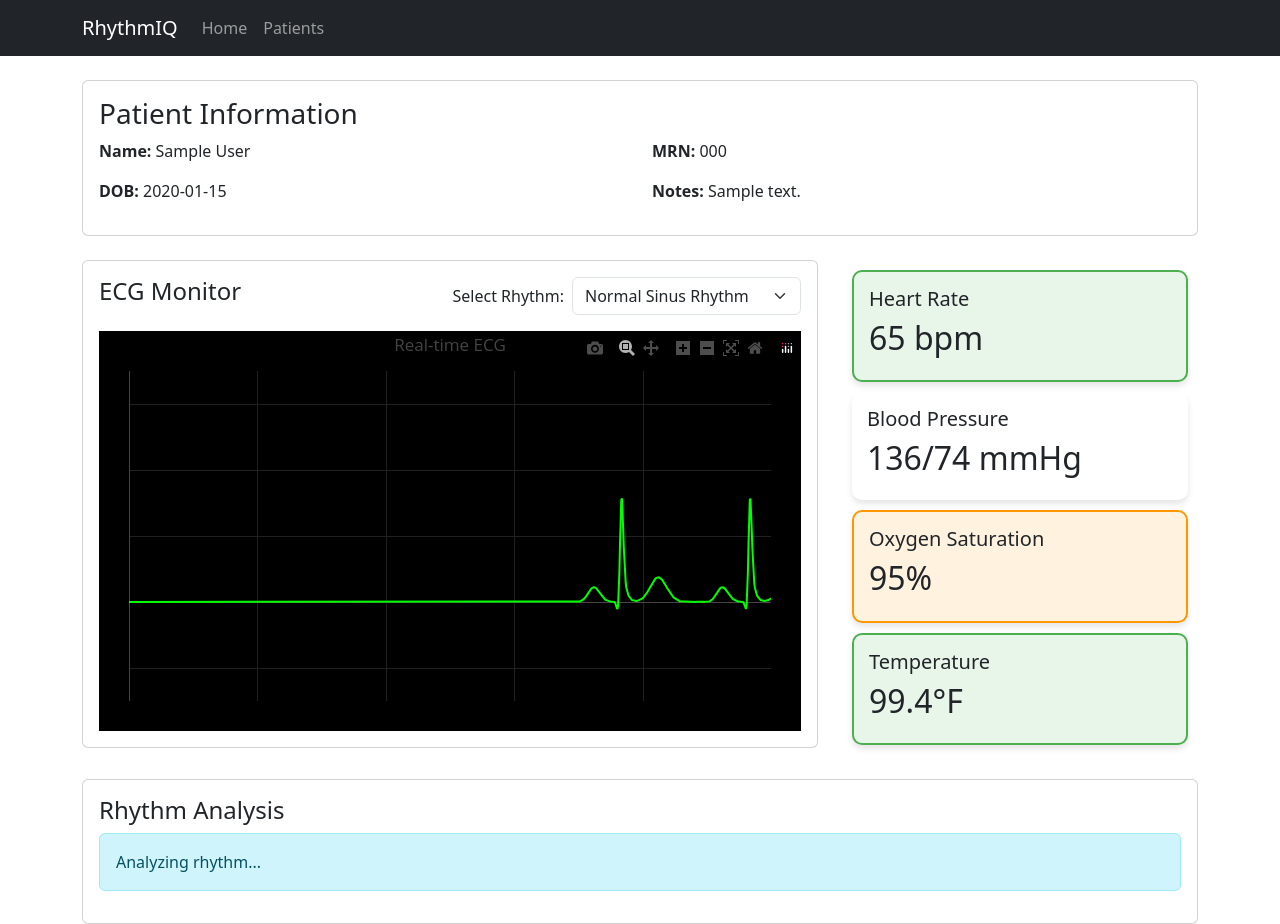
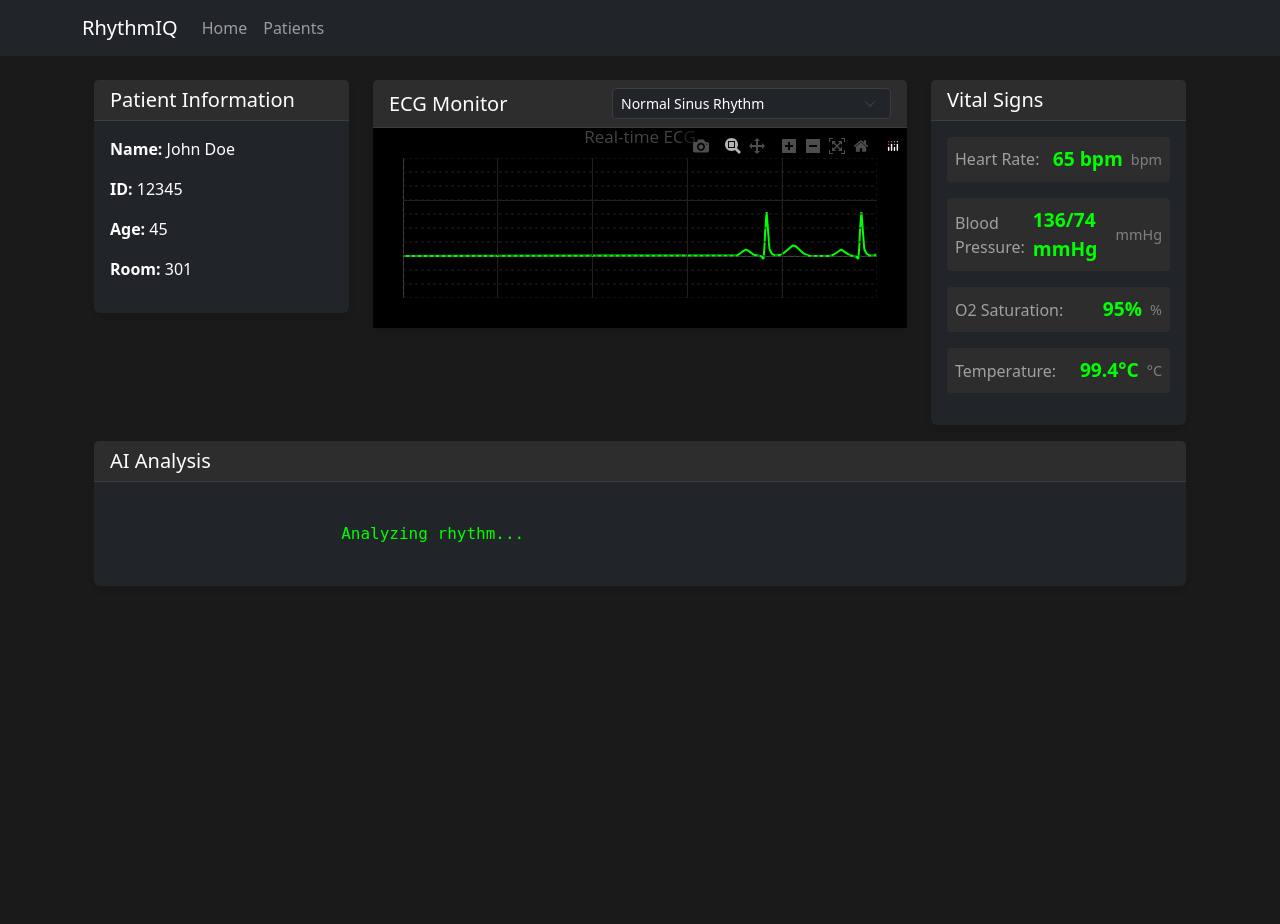
Before and after one commit to brentrain/cardiac_monitoring, a Flask app: page /monitor/1 in a window 1280 px wide. After the commit the page ends 586 px from the top, so only its background shows below. Run offline with Flask 3, Linux system fonts and the light colour scheme; tables that the repository leaves empty hold one stand-in row (values such as "Sample post"); some libraries are stand-ins or nearby versions.

Commit message:
Add ECG grid pattern and improve UI layout

```diff
--- a/templates/index.html
+++ b/templates/index.html
@@ -50,6 +50,12 @@
                     </li>
                     <li class="list-group-item">
                         <i class="fas fa-bell text-warning"></i> Automatic alerts for abnormal readings
+                    </li>
+                    <li class="list-group-item">
+                        <i class="fas fa-bell text-warning"></i> Emphasis on alarm fatigue reduction
+                    </li>
+                    <li class="list-group-item">
+                        <i class="fas fa-bell text-warning"></i> Reduction in false positives
                     </li>
                 </ul>
             </div>
--- a/templates/monitor.html
+++ b/templates/monitor.html
@@ -1,35 +1,30 @@
 {% extends "base.html" %}
 
 {% block content %}
-<div class="row">
-    <div class="col-md-12 mb-4">
-        <div class="card">
-            <div class="card-body">
-                <h3>Patient Information</h3>
-                <div class="row">
-                    <div class="col-md-6">
-                        <p><strong>Name:</strong> {{ patient.first_name }} {{ patient.last_name }}</p>
-                        <p><strong>DOB:</strong> {{ patient.date_of_birth.strftime('%Y-%m-%d') }}</p>
-                    </div>
-                    <div class="col-md-6">
-                        <p><strong>MRN:</strong> {{ patient.medical_record_number }}</p>
-                        <p><strong>Notes:</strong> {{ patient.notes }}</p>
-                    </div>
+<div class="container-fluid">
+    <div class="row">
+        <!-- Patient Information -->
+        <div class="col-md-3">
+            <div class="card bg-dark text-white mb-3">
+                <div class="card-header">
+                    <h5 class="card-title mb-0">Patient Information</h5>
+                </div>
+                <div class="card-body">
+                    <p><strong>Name:</strong> <span id="patient-name">John Doe</span></p>
+                    <p><strong>ID:</strong> <span id="patient-id">12345</span></p>
+                    <p><strong>Age:</strong> <span id="patient-age">45</span></p>
+                    <p><strong>Room:</strong> <span id="patient-room">301</span></p>
                 </div>
             </div>
         </div>
-    </div>
-</div>
 
-<div class="row">
-    <div class="col-md-8">
-        <div class="card">
-            <div class="card-body">
-                <div class="d-flex justify-content-between align-items-center mb-3">
-                    <h4>ECG Monitor</h4>
-                    <div class="d-flex align-items-center">
-                        <label for="rhythmSelector" class="me-2">Select Rhythm:</label>
-                        <select id="rhythmSelector" class="form-select" style="width: auto;">
+        <!-- Main ECG Display -->
+        <div class="col-md-6">
+            <div class="card bg-dark text-white mb-3">
+                <div class="card-header d-flex justify-content-between align-items-center">
+                    <h5 class="card-title mb-0">ECG Monitor</h5>
+                    <div>
+                        <select id="rhythmSelector" class="form-select form-select-sm bg-dark text-white">
                             <option value="normal">Normal Sinus Rhythm</option>
                             <option value="tachycardia">Sinus Tachycardia</option>
                             <option value="bradycardia">Sinus Bradycardia</option>
@@ -38,47 +33,117 @@
                             <option value="vfib">Ventricular Fibrillation</option>
                             <option value="heart_block_2">2nd Degree Heart Block</option>
                             <option value="heart_block_3">3rd Degree Heart Block</option>
-                            <option value="pvc">PVC</option>
+                            <option value="pvc">Premature Ventricular Contractions</option>
                             <option value="random">Random Rhythm</option>
                         </select>
                     </div>
                 </div>
-                <div id="ecg-plot"></div>
+                <div class="card-body p-0">
+                    <div id="ecg-plot" style="height: 200px;"></div>
+                </div>
+            </div>
+        </div>
+
+        <!-- Vital Signs -->
+        <div class="col-md-3">
+            <div class="card bg-dark text-white mb-3">
+                <div class="card-header">
+                    <h5 class="card-title mb-0">Vital Signs</h5>
+                </div>
+                <div class="card-body">
+                    <div class="vital-sign">
+                        <span class="vital-label">Heart Rate:</span>
+                        <span id="heart-rate" class="vital-value">75</span>
+                        <span class="vital-unit">bpm</span>
+                    </div>
+                    <div class="vital-sign">
+                        <span class="vital-label">Blood Pressure:</span>
+                        <span id="blood-pressure" class="vital-value">120/80</span>
+                        <span class="vital-unit">mmHg</span>
+                    </div>
+                    <div class="vital-sign">
+                        <span class="vital-label">O2 Saturation:</span>
+                        <span id="o2-saturation" class="vital-value">98</span>
+                        <span class="vital-unit">%</span>
+                    </div>
+                    <div class="vital-sign">
+                        <span class="vital-label">Temperature:</span>
+                        <span id="temperature" class="vital-value">37.0</span>
+                        <span class="vital-unit">°C</span>
+                    </div>
+                </div>
             </div>
         </div>
     </div>
-    <div class="col-md-4">
-        <div class="vital-card" id="heart-rate-card">
-            <h5>Heart Rate</h5>
-            <h2 id="heart-rate-value">-- bpm</h2>
-        </div>
-        <div class="vital-card" id="blood-pressure-card">
-            <h5>Blood Pressure</h5>
-            <h2 id="blood-pressure-value">--/-- mmHg</h2>
-        </div>
-        <div class="vital-card" id="oxygen-card">
-            <h5>Oxygen Saturation</h5>
-            <h2 id="oxygen-value">--%</h2>
-        </div>
-        <div class="vital-card" id="temperature-card">
-            <h5>Temperature</h5>
-            <h2 id="temperature-value">--°F</h2>
-        </div>
-    </div>
-</div>
 
-<div class="row mt-4">
-    <div class="col-md-12">
-        <div class="card">
-            <div class="card-body">
-                <h4>Rhythm Analysis</h4>
-                <div id="rhythm-status" class="alert alert-info">
-                    Analyzing rhythm...
+    <!-- AI Analysis -->
+    <div class="row">
+        <div class="col-12">
+            <div class="card bg-dark text-white">
+                <div class="card-header">
+                    <h5 class="card-title mb-0">AI Analysis</h5>
+                </div>
+                <div class="card-body">
+                    <div id="ai-analysis" class="analysis-content">
+                        Analyzing rhythm...
+                    </div>
                 </div>
             </div>
         </div>
     </div>
 </div>
+
+<style>
+    body {
+        background-color: #1a1a1a;
+        color: #ffffff;
+    }
+    .card {
+        border: none;
+        box-shadow: 0 4px 6px rgba(0, 0, 0, 0.1);
+    }
+    .card-header {
+        background-color: #2d2d2d;
+        border-bottom: 1px solid #3d3d3d;
+    }
+    .vital-sign {
+        display: flex;
+        align-items: center;
+        margin-bottom: 1rem;
+        padding: 0.5rem;
+        background-color: #2d2d2d;
+        border-radius: 4px;
+    }
+    .vital-label {
+        flex: 1;
+        color: #a0a0a0;
+    }
+    .vital-value {
+        font-size: 1.2rem;
+        font-weight: bold;
+        margin: 0 0.5rem;
+        color: #00ff00;
+    }
+    .vital-unit {
+        color: #808080;
+        font-size: 0.9rem;
+    }
+    .analysis-content {
+        font-family: monospace;
+        white-space: pre-wrap;
+        color: #00ff00;
+    }
+    .form-select {
+        border-color: #3d3d3d;
+        color: #ffffff;
+    }
+    .form-select:focus {
+        background-color: #2d2d2d;
+        border-color: #4d4d4d;
+        color: #ffffff;
+    }
+</style>
+
 {% endblock %}
 
 {% block scripts %}
@@ -106,21 +171,68 @@
             showgrid: true,
             gridcolor: '#202020',
             gridwidth: 1,
-            showticklabels: false
+            showticklabels: false,
+            range: [0, 1000],
+            gridpattern: 'dot',
+            griddash: [1, 4]
         },
         yaxis: {
             showgrid: true,
             gridcolor: '#202020',
             gridwidth: 1,
-            range: [-1.5, 3.5],  // Adjusted range for better visualization
-            showticklabels: false
+            range: [-1.5, 3.5],
+            showticklabels: false,
+            gridpattern: 'dot',
+            griddash: [1, 4]
         },
-        margin: { t: 40, l: 30, r: 30, b: 30 },
-        height: 400,
+        margin: { t: 30, l: 30, r: 30, b: 30 },
+        height: 200,
+        showlegend: false,
+        shapes: [
+            // Add vertical lines every 200 units (5mm on ECG paper)
+            ...Array.from({length: 6}, (_, i) => ({
+                type: 'line',
+                x0: i * 200,
+                y0: -1.5,
+                x1: i * 200,
+                y1: 3.5,
+                line: {
+                    color: '#202020',
+                    width: 1,
+                    dash: 'dot'
+                }
+            })),
+            // Add horizontal lines every 0.5 units (5mm on ECG paper)
+            ...Array.from({length: 11}, (_, i) => ({
+                type: 'line',
+                x0: 0,
+                y0: -1.5 + (i * 0.5),
+                x1: 1000,
+                y1: -1.5 + (i * 0.5),
+                line: {
+                    color: '#202020',
+                    width: 1,
+                    dash: 'dot'
+                }
+            }))
+        ]
+    };
+
+    // Add a second trace for the grid pattern
+    const gridTrace = {
+        x: [],
+        y: [],
+        type: 'scatter',
+        mode: 'lines',
+        line: {
+            color: '#202020',
+            width: 1,
+            dash: 'dot'
+        },
         showlegend: false
     };
 
-    Plotly.newPlot(ecgPlot, [trace], layout);
+    Plotly.newPlot(ecgPlot, [trace, gridTrace], layout);
 
     // Improved ECG wave generator functions
     function gaussian(x, mean, std) {
@@ -252,7 +364,7 @@
                 default:
                     heartRate = Math.floor(Math.random() * (100 - 60) + 60);
             }
-            document.getElementById('heart-rate-value').textContent = `${heartRate} bpm`;
+            document.getElementById('heart-rate').textContent = `${heartRate} bpm`;
             updateCardStatus('heart-rate-card', heartRate, 60, 100);
         }
     }
@@ -264,9 +376,9 @@
         const oxygen = Math.floor(Math.random() * (100 - 95) + 95);
         const temperature = (Math.random() * (99.5 - 97.5) + 97.5).toFixed(1);
 
-        document.getElementById('blood-pressure-value').textContent = `${systolic}/${diastolic} mmHg`;
-        document.getElementById('oxygen-value').textContent = `${oxygen}%`;
-        document.getElementById('temperature-value').textContent = `${temperature}°F`;
+        document.getElementById('blood-pressure').textContent = `${systolic}/${diastolic} mmHg`;
+        document.getElementById('o2-saturation').textContent = `${oxygen}%`;
+        document.getElementById('temperature').textContent = `${temperature}°C`;
 
         updateCardStatus('oxygen-card', oxygen, 95, 100);
         updateCardStatus('temperature-card', temperature, 97.5, 99.5);
@@ -309,9 +421,9 @@
             pvc: { name: 'Premature Ventricular Contractions', class: 'alert-warning' }
         };
 
-        const statusDiv = document.getElementById('rhythm-status');
+        const statusDiv = document.getElementById('ai-analysis');
         const rhythmDisplay = rhythmInfo[detectedRhythm] || rhythmInfo.normal;
-        statusDiv.className = `alert ${rhythmDisplay.class}`;
+        statusDiv.className = `analysis-content ${rhythmDisplay.class}`;
         statusDiv.textContent = `AI Analysis: ${rhythmDisplay.name} (Confidence: ${(rhythmConfidence * 100).toFixed(1)}%)`;
     }
 
```
